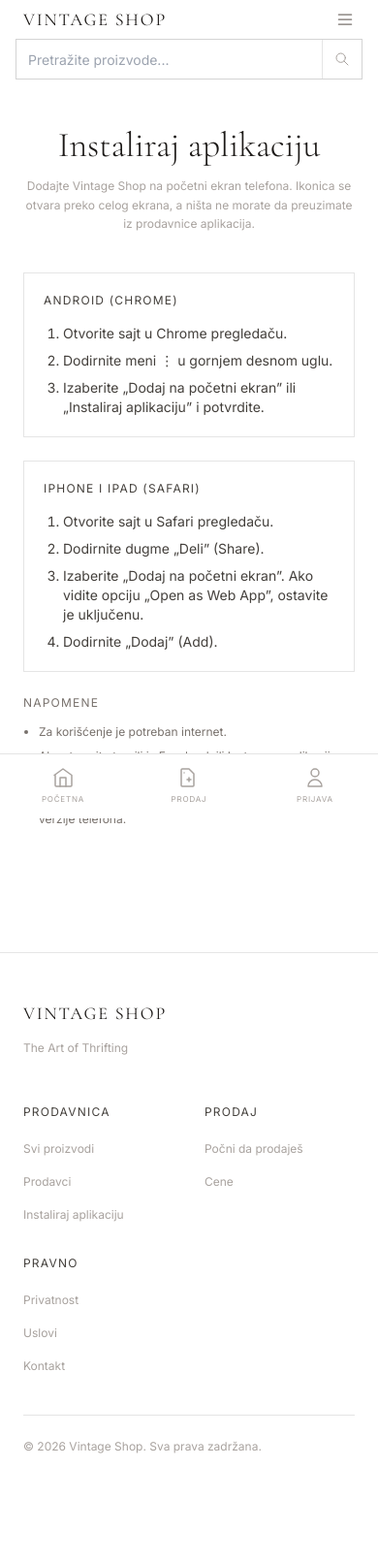
After one commit to ivotripunovic/vintage_shop, a Django app: page /install/ in a window 390 px wide. The commit adds this page. Shown: the whole page at 97% size. Run offline with Django 4.2, Linux system fonts and the light colour scheme; data that the repository does not hold is empty; some libraries are stand-ins or nearby versions.

Commit message:
Add a page explaining how to install the app on a phone
Visitors had no way of knowing the site can be added to a home screen.
Add /install/ with Android and iPhone steps, linked from the footer.

Refs #67

```diff
--- a/config/urls.py
+++ b/config/urls.py
@@ -14,6 +14,7 @@ from django.views.generic import RedirectView
 
 from core.views import (
     health,
+    install_app,
     manifest,
     robots,
     waitlist_confirm,
@@ -52,6 +53,7 @@ urlpatterns = [
         RedirectView.as_view(url=settings.STATIC_URL + "favicon.ico", permanent=True),
     ),
     path("manifest.webmanifest", manifest, name="manifest"),
+    path("install/", install_app, name="install_app"),
     path("robots.txt", robots, name="robots"),
     path("health/", health, name="health"),
     path("waitlist/subscribe/", waitlist_subscribe, name="waitlist_subscribe"),
--- a/core/views.py
+++ b/core/views.py
@@ -6,7 +6,7 @@ from django.core.cache import cache
 from django.core.signing import BadSignature
 from django.db import connection
 from django.http import HttpResponse, JsonResponse
-from django.shortcuts import redirect
+from django.shortcuts import redirect, render
 from django.templatetags.static import static
 from django.utils import timezone
 from django.views.decorators.cache import never_cache
@@ -207,3 +207,9 @@ def manifest(request):
         ],
     }
     return JsonResponse(data, content_type="application/manifest+json")
+
+
+@require_safe
+def install_app(request):
+    """How to add the site to a phone's home screen."""
+    return render(request, "core/install_app.html")
--- a/templates/base.html
+++ b/templates/base.html
@@ -462,6 +462,7 @@
                 <ul class="space-y-2.5">
                     <li><a href="{% url 'products_browse' %}" class="text-xs text-stone-400 hover:text-stone-900 transition-colors">Svi proizvodi</a></li>
                     <li><a href="{% url 'shops_browse' %}" class="text-xs text-stone-400 hover:text-stone-900 transition-colors">Prodavci</a></li>
+                    <li><a href="{% url 'install_app' %}" class="text-xs text-stone-400 hover:text-stone-900 transition-colors">Instaliraj aplikaciju</a></li>
                 </ul>
             </div>
             <div>
--- /dev/null
+++ b/templates/core/install_app.html
@@ -0,0 +1,39 @@
+{% extends "base.html" %}
+{% block title %}Instaliraj aplikaciju — {{ SITE_NAME }}{% endblock %}
+
+{% block content %}
+
+<div class="max-w-xl mx-auto py-6 md:py-12">
+    <h1 class="font-serif text-4xl font-light text-center mb-3">Instaliraj aplikaciju</h1>
+    <p class="text-xs text-stone-400 text-center leading-relaxed mb-10">Dodajte {{ SITE_NAME }} na početni ekran telefona. Ikonica se otvara preko celog ekrana, a ništa ne morate da preuzimate iz prodavnice aplikacija.</p>
+
+    <section class="border border-neutral-200 p-5 mb-6" aria-labelledby="install-android">
+        <h2 id="install-android" class="text-xs uppercase tracking-widest text-stone-700 mb-4">Android (Chrome)</h2>
+        <ol class="text-sm text-stone-700 space-y-2 list-decimal pl-5">
+            <li>Otvorite sajt u Chrome pregledaču.</li>
+            <li>Dodirnite meni <span aria-hidden="true">⋮</span> u gornjem desnom uglu.</li>
+            <li>Izaberite „Dodaj na početni ekran” ili „Instaliraj aplikaciju” i potvrdite.</li>
+        </ol>
+    </section>
+
+    <section class="border border-neutral-200 p-5 mb-6" aria-labelledby="install-iphone">
+        <h2 id="install-iphone" class="text-xs uppercase tracking-widest text-stone-700 mb-4">iPhone i iPad (Safari)</h2>
+        <ol class="text-sm text-stone-700 space-y-2 list-decimal pl-5">
+            <li>Otvorite sajt u Safari pregledaču.</li>
+            <li>Dodirnite dugme „Deli” (Share).</li>
+            <li>Izaberite „Dodaj na početni ekran”. Ako vidite opciju „Open as Web App”, ostavite je uključenu.</li>
+            <li>Dodirnite „Dodaj” (Add).</li>
+        </ol>
+    </section>
+
+    <section aria-labelledby="install-notes">
+        <h2 id="install-notes" class="text-xs uppercase tracking-widest text-stone-500 mb-3">Napomene</h2>
+        <ul class="text-xs text-stone-500 leading-relaxed space-y-1.5 list-disc pl-4">
+            <li>Za korišćenje je potreban internet.</li>
+            <li>Ako ste sajt otvorili iz Facebook ili Instagram aplikacije, prvo ga otvorite u Chrome ili Safari pregledaču.</li>
+            <li>Nazivi opcija mogu da se razlikuju u zavisnosti od jezika i verzije telefona.</li>
+        </ul>
+    </section>
+</div>
+
+{% endblock %}
```
Also changed, not shown: core/test_install_app.py (added, +27 -0 lines).
